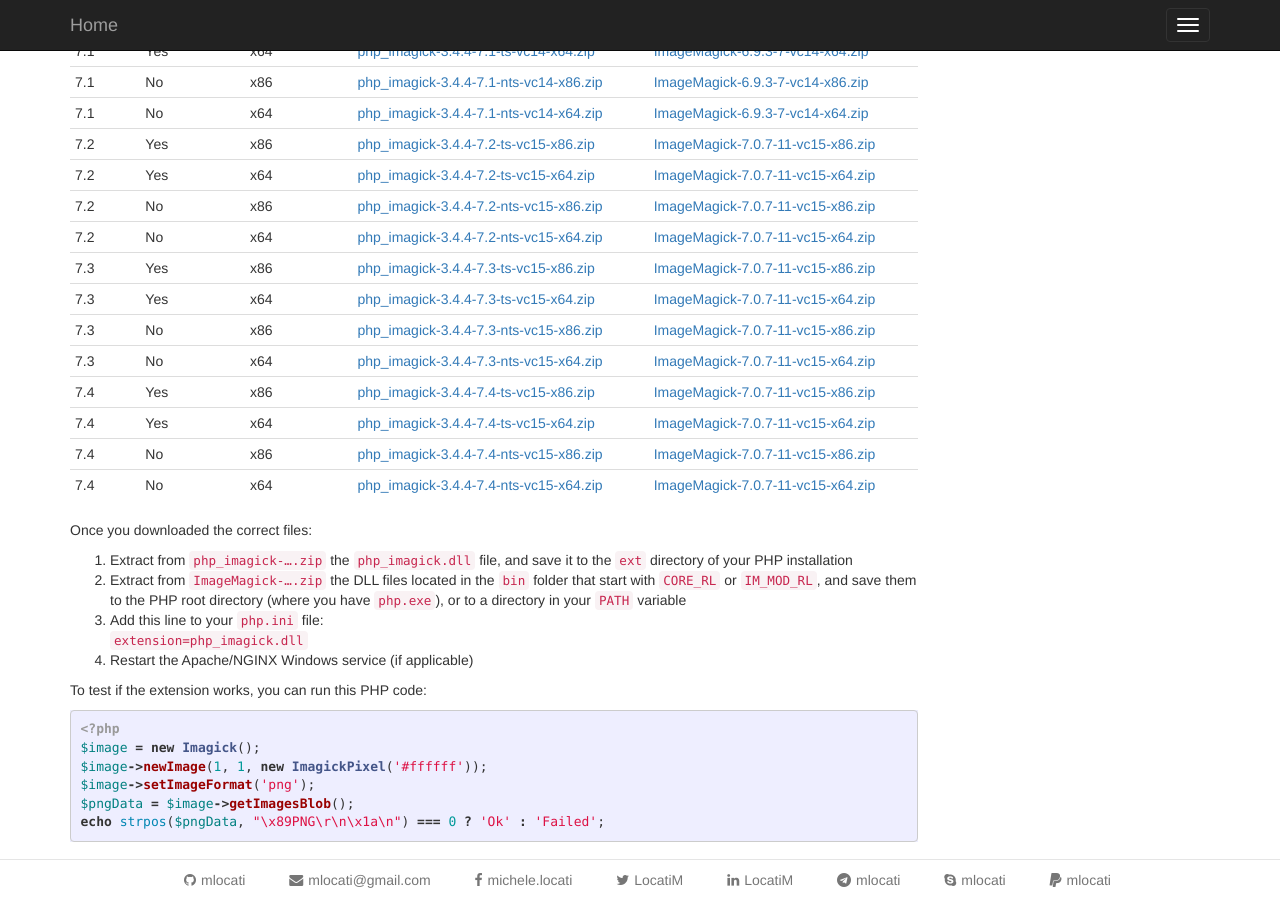
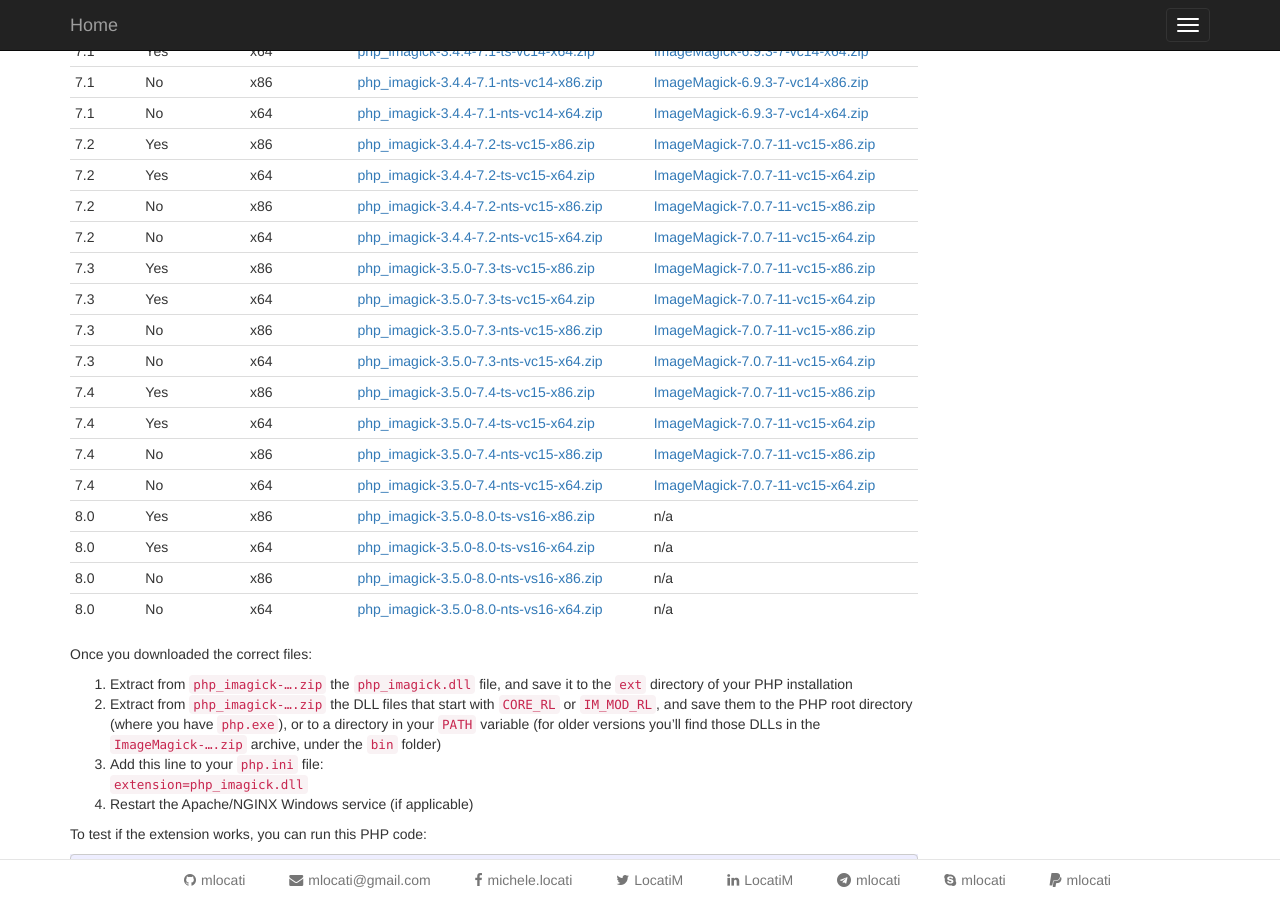
Before and after one commit to mlocati/mlocati.github.io, a Jekyll site: the page built from _articles/php-windows-imagick.md, in a window 1280 px wide and 900 px high, scrolled down 944 px. Built offline with Jekyll 4.4.1, drawn with Linux system fonts in a browser that asks for light colours.

Commit message:
Add links for PHP 8.0

```diff
--- a/_articles/php-windows-imagick.md
+++ b/_articles/php-windows-imagick.md
@@ -61,19 +61,23 @@
 | 7.2 | Yes | x64 | [php_imagick-3.4.4-7.2-ts-vc15-x64.zip](http://windows.php.net/downloads/pecl/releases/imagick/3.4.4/php_imagick-3.4.4-7.2-ts-vc15-x64.zip) | {{ ImageMagick64_VC15 }} |
 | 7.2 | No | x86 | [php_imagick-3.4.4-7.2-nts-vc15-x86.zip](http://windows.php.net/downloads/pecl/releases/imagick/3.4.4/php_imagick-3.4.4-7.2-nts-vc15-x86.zip) | {{ ImageMagick32_VC15 }} |
 | 7.2 | No | x64 | [php_imagick-3.4.4-7.2-nts-vc15-x64.zip](http://windows.php.net/downloads/pecl/releases/imagick/3.4.4/php_imagick-3.4.4-7.2-nts-vc15-x64.zip) | {{ ImageMagick64_VC15 }} |
-| 7.3 | Yes | x86 | [php_imagick-3.4.4-7.3-ts-vc15-x86.zip](http://windows.php.net/downloads/pecl/releases/imagick/3.4.4/php_imagick-3.4.4-7.3-ts-vc15-x86.zip) | {{ ImageMagick32_VC15 }} |
-| 7.3 | Yes | x64 | [php_imagick-3.4.4-7.3-ts-vc15-x64.zip](http://windows.php.net/downloads/pecl/releases/imagick/3.4.4/php_imagick-3.4.4-7.3-ts-vc15-x64.zip) | {{ ImageMagick64_VC15 }} |
-| 7.3 | No | x86 | [php_imagick-3.4.4-7.3-nts-vc15-x86.zip](http://windows.php.net/downloads/pecl/releases/imagick/3.4.4/php_imagick-3.4.4-7.3-nts-vc15-x86.zip) | {{ ImageMagick32_VC15 }} |
-| 7.3 | No | x64 | [php_imagick-3.4.4-7.3-nts-vc15-x64.zip](http://windows.php.net/downloads/pecl/releases/imagick/3.4.4/php_imagick-3.4.4-7.3-nts-vc15-x64.zip) | {{ ImageMagick64_VC15 }} |
-| 7.4 | Yes | x86 | [php_imagick-3.4.4-7.4-ts-vc15-x86.zip](http://windows.php.net/downloads/pecl/releases/imagick/3.4.4/php_imagick-3.4.4-7.4-ts-vc15-x86.zip) | {{ ImageMagick32_VC15 }} |
-| 7.4 | Yes | x64 | [php_imagick-3.4.4-7.4-ts-vc15-x64.zip](http://windows.php.net/downloads/pecl/releases/imagick/3.4.4/php_imagick-3.4.4-7.4-ts-vc15-x64.zip) | {{ ImageMagick64_VC15 }} |
-| 7.4 | No | x86 | [php_imagick-3.4.4-7.4-nts-vc15-x86.zip](http://windows.php.net/downloads/pecl/releases/imagick/3.4.4/php_imagick-3.4.4-7.4-nts-vc15-x86.zip) | {{ ImageMagick32_VC15 }} |
-| 7.4 | No | x64 | [php_imagick-3.4.4-7.4-nts-vc15-x64.zip](http://windows.php.net/downloads/pecl/releases/imagick/3.4.4/php_imagick-3.4.4-7.4-nts-vc15-x64.zip) | {{ ImageMagick64_VC15 }} |
+| 7.3 | Yes | x86 | [php_imagick-3.5.0-7.3-ts-vc15-x86.zip](http://windows.php.net/downloads/pecl/releases/imagick/3.5.0/php_imagick-3.5.0-7.3-ts-vc15-x86.zip) | {{ ImageMagick32_VC15 }} |
+| 7.3 | Yes | x64 | [php_imagick-3.5.0-7.3-ts-vc15-x64.zip](http://windows.php.net/downloads/pecl/releases/imagick/3.5.0/php_imagick-3.5.0-7.3-ts-vc15-x64.zip) | {{ ImageMagick64_VC15 }} |
+| 7.3 | No | x86 | [php_imagick-3.5.0-7.3-nts-vc15-x86.zip](http://windows.php.net/downloads/pecl/releases/imagick/3.5.0/php_imagick-3.5.0-7.3-nts-vc15-x86.zip) | {{ ImageMagick32_VC15 }} |
+| 7.3 | No | x64 | [php_imagick-3.5.0-7.3-nts-vc15-x64.zip](http://windows.php.net/downloads/pecl/releases/imagick/3.5.0/php_imagick-3.5.0-7.3-nts-vc15-x64.zip) | {{ ImageMagick64_VC15 }} |
+| 7.4 | Yes | x86 | [php_imagick-3.5.0-7.4-ts-vc15-x86.zip](http://windows.php.net/downloads/pecl/releases/imagick/3.5.0/php_imagick-3.5.0-7.4-ts-vc15-x86.zip) | {{ ImageMagick32_VC15 }} |
+| 7.4 | Yes | x64 | [php_imagick-3.5.0-7.4-ts-vc15-x64.zip](http://windows.php.net/downloads/pecl/releases/imagick/3.5.0/php_imagick-3.5.0-7.4-ts-vc15-x64.zip) | {{ ImageMagick64_VC15 }} |
+| 7.4 | No | x86 | [php_imagick-3.5.0-7.4-nts-vc15-x86.zip](http://windows.php.net/downloads/pecl/releases/imagick/3.5.0/php_imagick-3.5.0-7.4-nts-vc15-x86.zip) | {{ ImageMagick32_VC15 }} |
+| 7.4 | No | x64 | [php_imagick-3.5.0-7.4-nts-vc15-x64.zip](http://windows.php.net/downloads/pecl/releases/imagick/3.5.0/php_imagick-3.5.0-7.4-nts-vc15-x64.zip) | {{ ImageMagick64_VC15 }} |
+| 8.0 | Yes | x86 | [php_imagick-3.5.0-8.0-ts-vs16-x86.zip](http://windows.php.net/downloads/pecl/releases/imagick/3.5.0/php_imagick-3.5.0-8.0-ts-vs16-x86.zip) | n/a |
+| 8.0 | Yes | x64 | [php_imagick-3.5.0-8.0-ts-vs16-x64.zip](http://windows.php.net/downloads/pecl/releases/imagick/3.5.0/php_imagick-3.5.0-8.0-ts-vs16-x64.zip) | n/a |
+| 8.0 | No | x86 | [php_imagick-3.5.0-8.0-nts-vs16-x86.zip](http://windows.php.net/downloads/pecl/releases/imagick/3.5.0/php_imagick-3.5.0-8.0-nts-vs16-x86.zip) | n/a |
+| 8.0 | No | x64 | [php_imagick-3.5.0-8.0-nts-vs16-x64.zip](http://windows.php.net/downloads/pecl/releases/imagick/3.5.0/php_imagick-3.5.0-8.0-nts-vs16-x64.zip) | n/a |
 
 Once you downloaded the correct files:
 
 1. Extract from `php_imagick-….zip` the `php_imagick.dll` file, and save it to the `ext` directory of your PHP installation
-2. Extract from `ImageMagick-….zip` the DLL files located in the `bin` folder that start with `CORE_RL` or `IM_MOD_RL`, and  save them to the PHP root directory (where you have `php.exe`), or to a directory in your `PATH` variable
+2. Extract from `php_imagick-….zip` the DLL files that start with `CORE_RL` or `IM_MOD_RL`, and  save them to the PHP root directory (where you have `php.exe`), or to a directory in your `PATH` variable (for older versions you'll find those DLLs in the `ImageMagick-….zip` archive, under the `bin` folder)
 3. Add this line to your `php.ini` file:
   `extension=php_imagick.dll`
 4. Restart the Apache/NGINX Windows service (if applicable)
```
